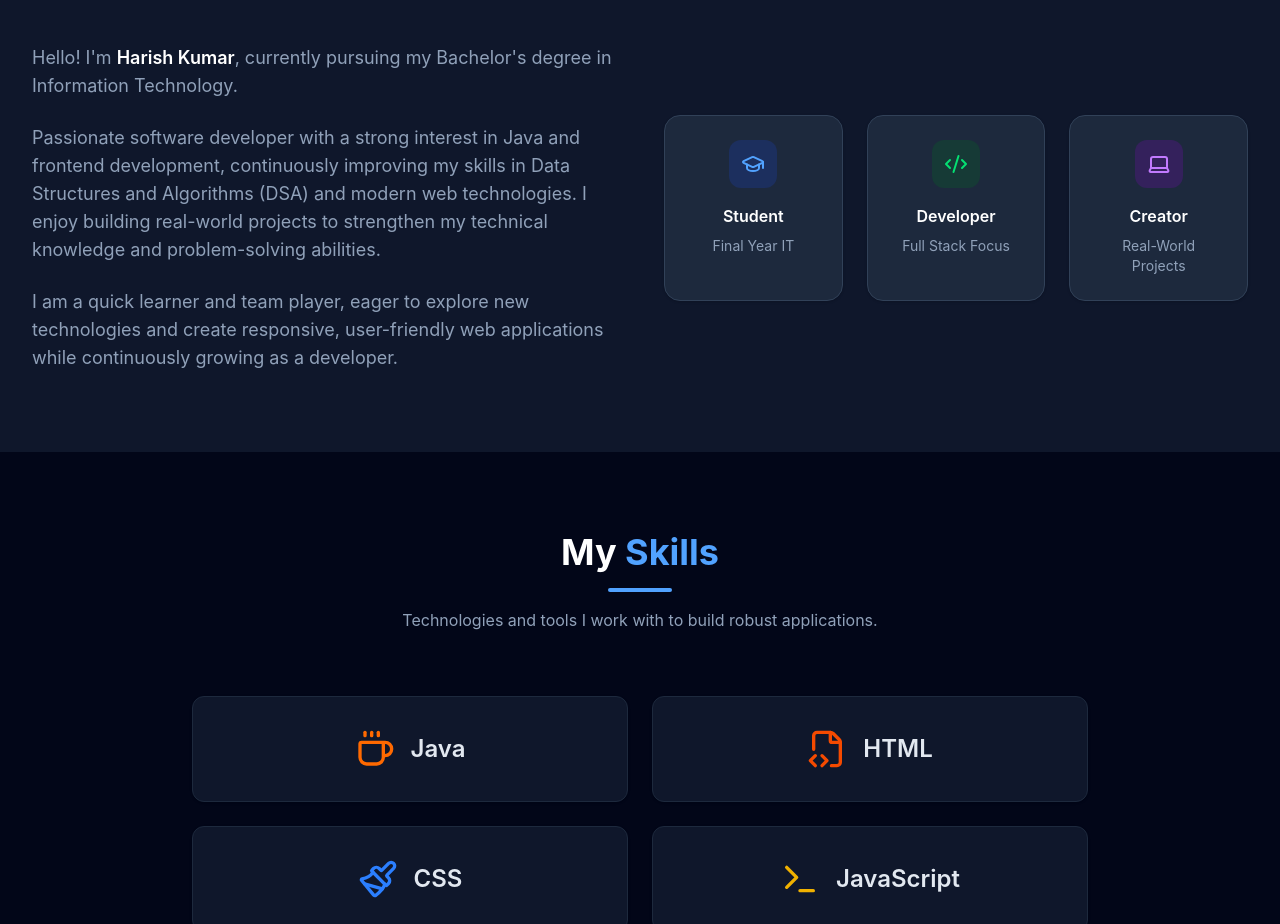
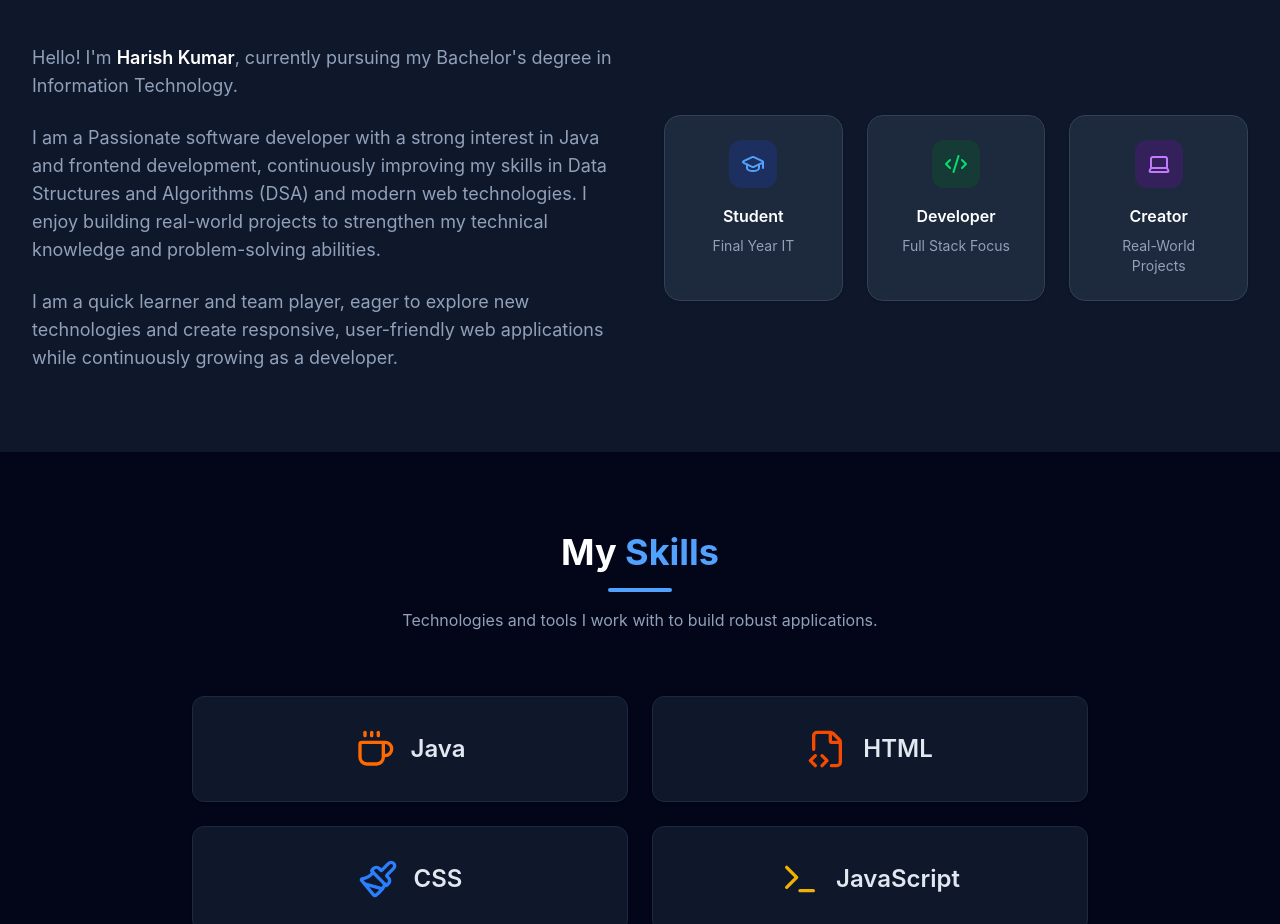
Before and after one commit to harishkumar1294/Harishkumar-Portfolio, a React (Vite) app: page / in a window 1280 px wide. Shown: the part 960-1884 px from the top of the page. Built offline with nearby package versions, Linux system fonts and the light colour scheme.

Commit message:
change in about page

```diff
--- a/src/components/About.jsx
+++ b/src/components/About.jsx
@@ -31,7 +31,7 @@ const About = () => {
               Hello! I'm <strong className="text-slate-900 dark:text-white font-semibold">Harish Kumar</strong>, currently pursuing my Bachelor's degree in Information Technology.
             </p>
             <p leading-relaxed>
-              Passionate software developer with a strong interest in Java and frontend development, continuously improving my skills in Data Structures and Algorithms (DSA) and modern web technologies. I enjoy building real-world projects to strengthen my technical knowledge and problem-solving abilities.
+              I am a Passionate software developer with a strong interest in Java and frontend development, continuously improving my skills in Data Structures and Algorithms (DSA) and modern web technologies. I enjoy building real-world projects to strengthen my technical knowledge and problem-solving abilities.
             </p>
             <p leading-relaxed>
               I am a quick learner and team player, eager to explore new technologies and create responsive, user-friendly web applications while continuously growing as a developer.
```
